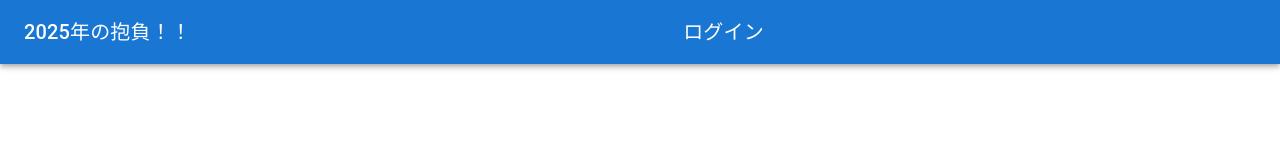
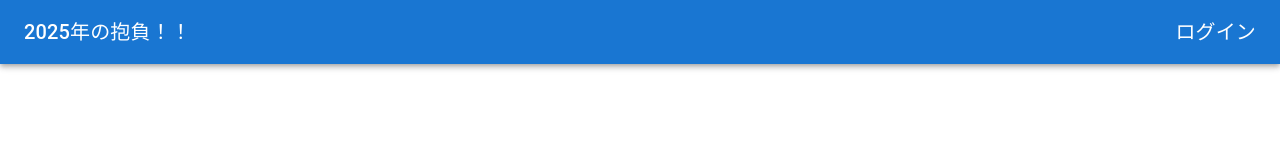
Before and after one commit to UniPro-tech/hofu-2025, a Next.js app: page / in a window 1280 px wide. Shown: the top 160 px of the page. Built offline with nearby package versions, Linux system fonts and the light colour scheme; what @mui/material-nextjs would draw is missing.

Commit message:
ヘッダーコンポーネントのスタイルを調整し、ログインリンクのフレックスグロウを変更

```diff
--- a/src/components/Header.tsx
+++ b/src/components/Header.tsx
@@ -8,11 +8,11 @@ export default function Header() {
     return (
         <Box sx={{ flexGrow: 1 }}>
             <AppBar position="static">
-                <Toolbar className="justify-content-between">
+                <Toolbar>
                     <Typography variant="h6" component="div" sx={{ flexGrow: 1 }}>
                         2025年の抱負！！
                     </Typography>
-                    <Typography variant="h6" component="div" sx={{ flexGrow: 1 }}>
+                    <Typography variant="h6" component="div" sx={{ flexGrow: 0 }}>
                         <Link href="/login">
                             ログイン
                         </Link>
```
